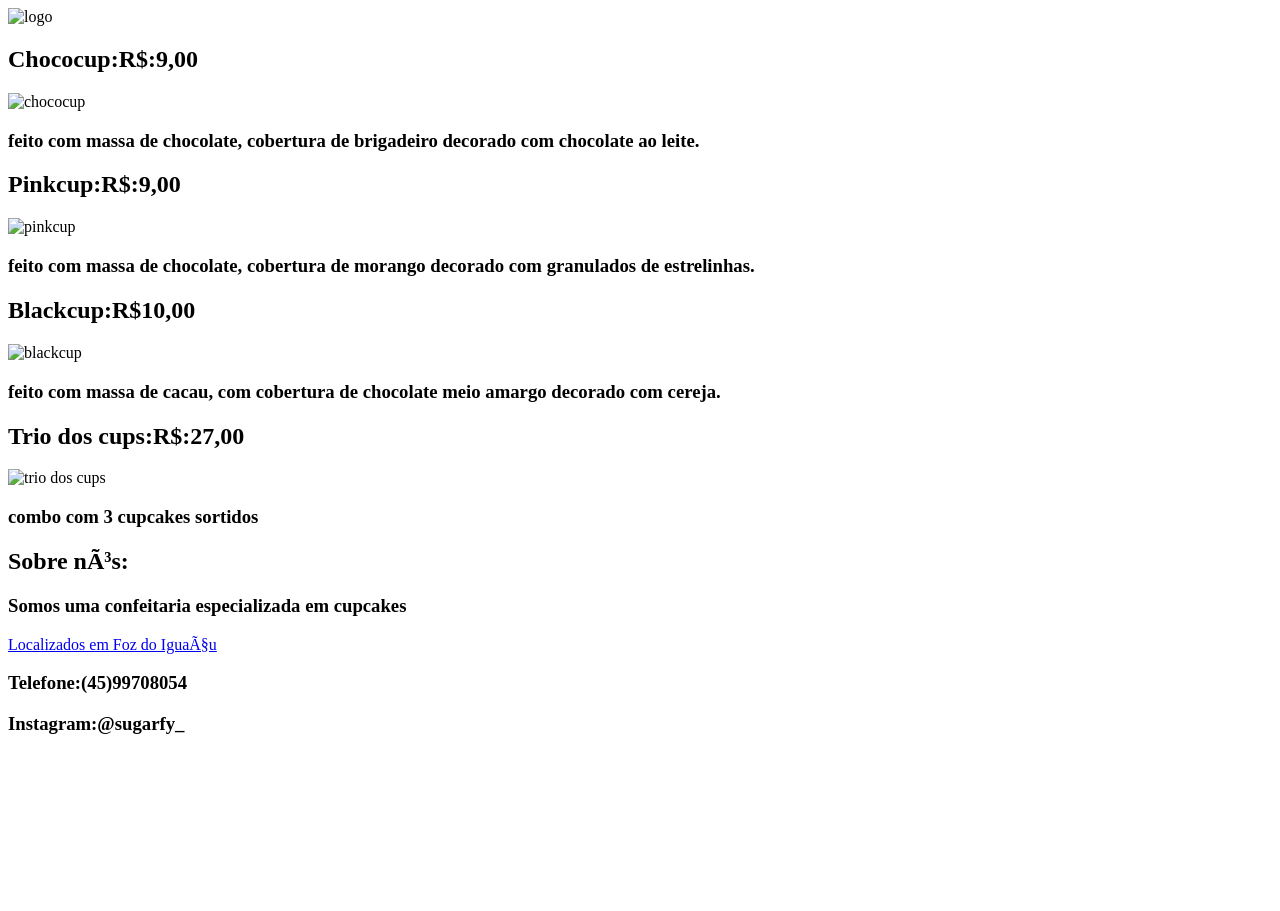
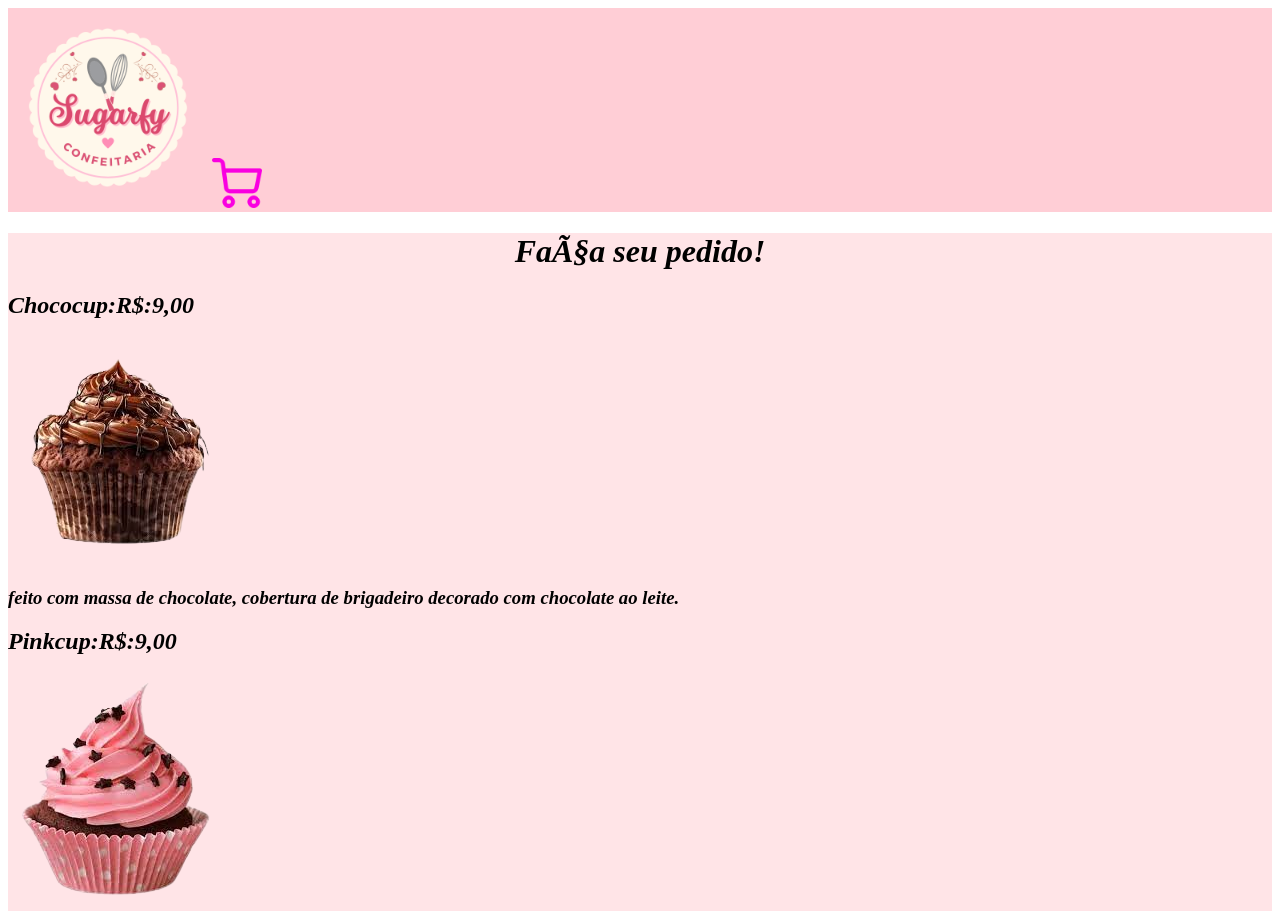
Before and after one commit to AlessandraLopesFerreyra/primeira_pagina, a plain HTML site: page index.html in a window 1280 px wide. Shown: the top 911 px of the page. Before the commit the page ends 800 px from the top, so only its background shows below. Drawn offline with Linux system fonts and the light colour scheme.

Commit message:
Add files via upload

```diff
--- a/index.html
+++ b/index.html
@@ -2,30 +2,33 @@
 <html lang="pt-br">
     <head>
         <title>Confeitaria Sugarfyz</title>
+        <link rel="stylesheet" href="style.css">
         <meta charset="vtf-8">
     </head>
     <body>
         <header>
-            <img src="logosugar.png" alt="logo">
+            <img src="imagens/logosugar.png" alt="logo" class="logoconfeit">
+            <img src="imagens/carrinho.png" alt="comprar" class="carro">
         </header>
         <main>
+            <h1>Faça seu pedido!</h1>
             <h2>Chococup:R$:9,00</h2>
-            <img src="cupcake2.jpg" alt="chococup">
+            <img src="imagens/cupcake2.png" alt="chococup" class="chococup">
             <h3>feito com massa de chocolate, cobertura de brigadeiro decorado com chocolate ao leite.</h3>
             <h2>Pinkcup:R$:9,00</h2>
-            <img src="cupcake1.jpg" alt="pinkcup">
+            <img src="imagens/cupcake1.png" alt="pinkcup" class="pinkcup">
             <h3>feito com massa de chocolate, cobertura de morango decorado com granulados de estrelinhas.</h3>
             <h2>Blackcup:R$10,00</h2>
-            <img src="cupcake3.jpg" alt="blackcup">
+            <img src="imagens/cupcake3.png" alt="blackcup" class="blackcup">
             <h3>feito com massa de cacau, com cobertura de chocolate meio amargo decorado com cereja.</h3>
             <h2>Trio dos cups:R$:27,00</h2>
-            <img src="cupcakes123.jpg" alt="trio dos cups">
+            <img src="imagens/cupcake123.png" alt="trio dos cups" class="triodoscups">
             <h3>combo com 3 cupcakes sortidos</h3>
         </main>
         <footer>
             <h2>Sobre nós:</h2>
             <h3>Somos uma confeitaria especializada em cupcakes</h3>
-            <a href="https://www.google.com/maps/d/viewer?mid=1howSsboJWnpzDQoKmzjUvx-s71A&hl=en_US&ll=-25.546788009542833%2C-54.55179699999999&z=11"> Localizados em Foz do Iguaçu</a>
+            <a href="https://www.google.com/maps/d/viewer?mid=1howSsboJWnpzDQoKmzjUvx-s71A&hl=en_US&ll=-25.546788009542833%2C-54.55179699999999&z=11" target="_blank"> Localizados em Foz do Iguaçu</a>
             <h3>Telefone:(45)99708054</h3>
             <h3>Instagram:@sugarfy_</h3>
         </footer>
--- /dev/null
+++ b/style.css
@@ -0,0 +1,26 @@
+header{
+    background-color: rgb(255, 206, 214);
+}
+main{
+    background-color: rgba(255, 223, 227, 0.842);
+
+}
+footer{
+    background-color: rgb(250, 130, 190);
+}
+.logoconfeit{
+    width: 200px;
+}
+h1{
+    text-align: center;
+    font-style: oblique;
+}
+h2{
+    font-style: oblique;
+}
+h3{
+    font-style: oblique;
+}
+.carro{
+    width: 50px;
+}
```
Also changed, not shown: imagens/carrinho.png (added), imagens/cupcake1.png (added), imagens/cupcake123.png (added), imagens/cupcake2.png (added), imagens/cupcake3.png (added), imagens/logosugar.png (added).
